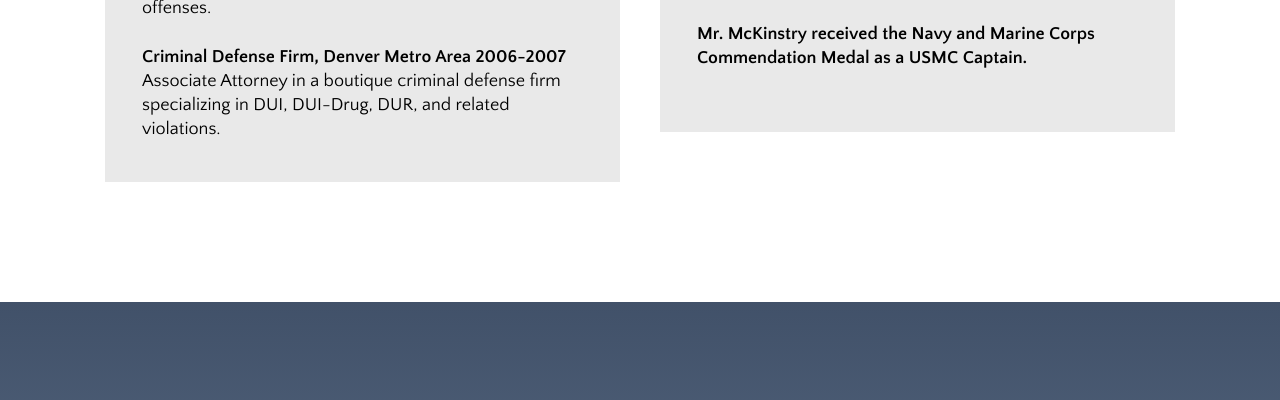
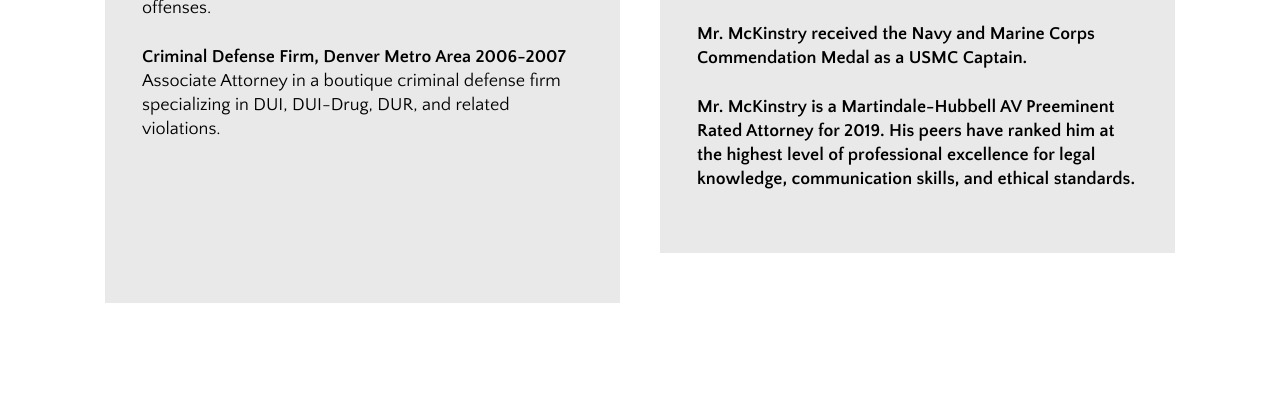
Before and after one commit to derrickbozich/mckinstry-law, a Gatsby site: page / in a window 1280 px wide. Shown: the part 5540-5940 px from the top of the page. Built offline with nearby package versions, Linux system fonts and the light colour scheme; Gatsby itself is replaced by a stand-in of ours.

Commit message:
updated honors section

```diff
--- a/src/components/attorneyProfile.js
+++ b/src/components/attorneyProfile.js
@@ -111,6 +111,12 @@
               Mr. McKinstry received the Navy and Marine Corps Commendation
               Medal as a USMC Captain.
             </div>
+            <div className="bold chunk">
+              Mr. McKinstry is a Martindale-Hubbell AV Preeminent Rated Attorney
+              for 2019. His peers have ranked him at the highest level of
+              professional excellence for legal knowledge, communication skills,
+              and ethical standards.
+            </div>
           </div>
         </div>
 
```
